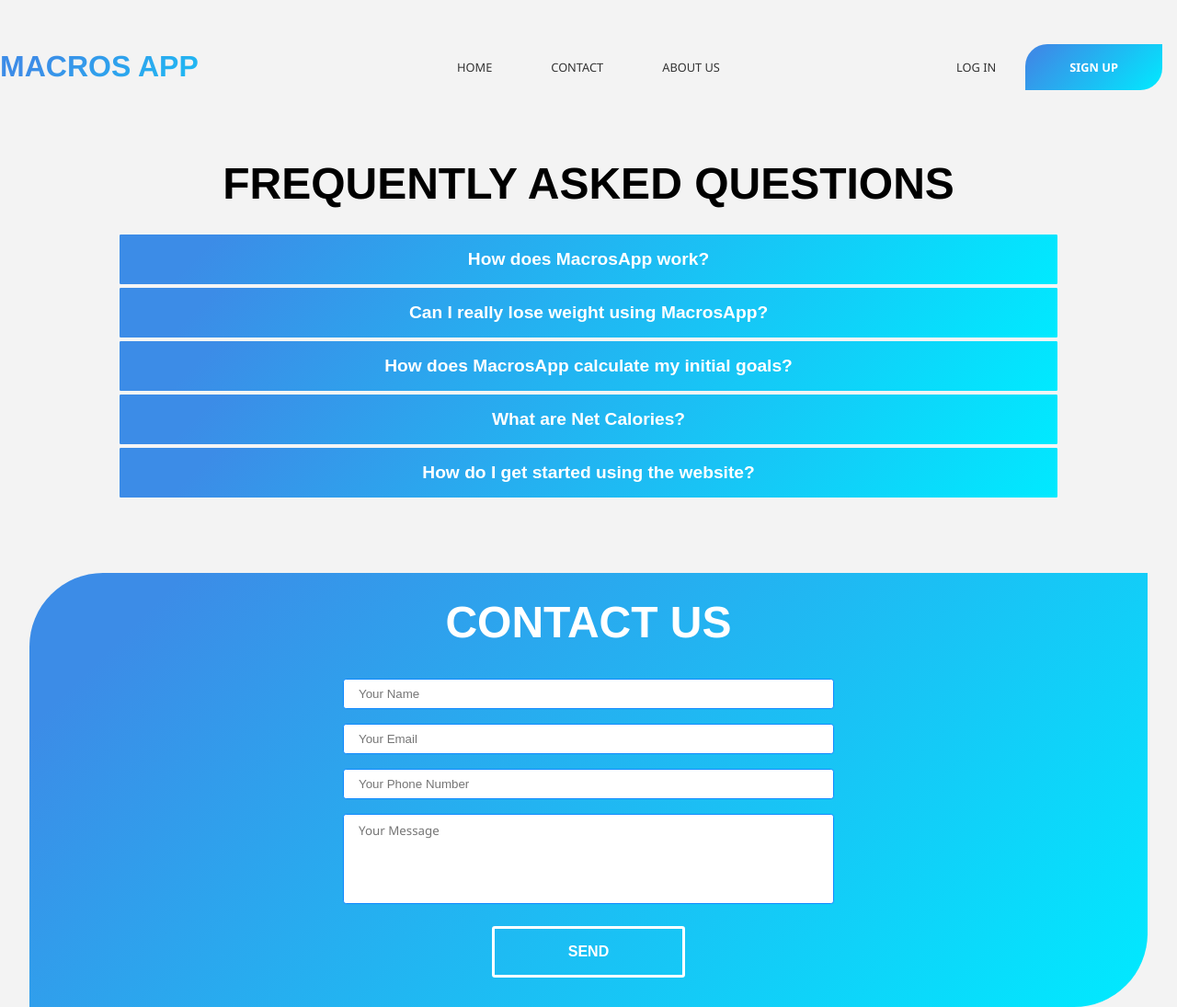
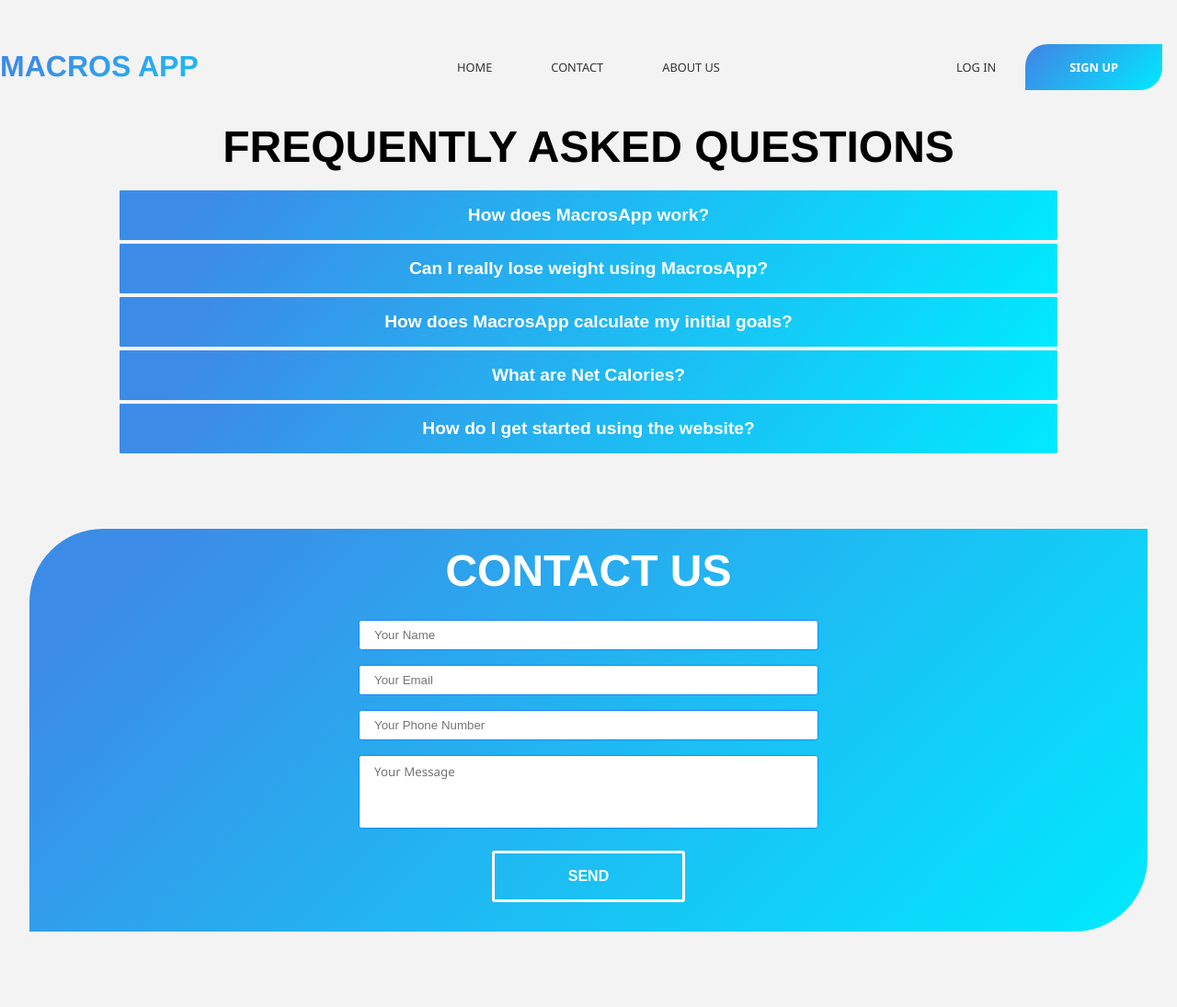
Before and after one commit to Build-Week-macroCalculator/Marketing-page, a plain HTML site: page contact.html in a window 1280 px wide. Shown: the whole page at 92% size. After the commit the page ends 1045 px from the top, so only its background shows below. Drawn offline with Linux system fonts and the light colour scheme.

Commit message:
Touch Ups

```diff
--- a/less/contact.less
+++ b/less/contact.less
@@ -3,10 +3,12 @@
 @hoverColor: linear-gradient( 135deg, #3C8CE7 40%, #00EAFF 100%);
 
 //UNIVERSAL
-body{
-    margin: 0 auto;
+*{
+    margin: 0;
     padding: 0;
     box-sizing: border-box;
+}
+body{
     font-family: 'Segoe UI', Tahoma, Geneva, Verdana, sans-serif;
     font-size: 62.5%;
     background: #f3f3f3;
@@ -98,6 +100,7 @@ header{
     align-items: center;
     h1{
         font-size: 3rem;
+        margin-bottom: 2rem;
     }
 }
 
@@ -160,6 +163,7 @@ header{
             color: white;
             font-size: 3rem;
             font-style: uppercase;
+            margin: 2rem 0;
         }
         form{
             display: flex;
```
Also changed, not shown: CSS/contact.css.
